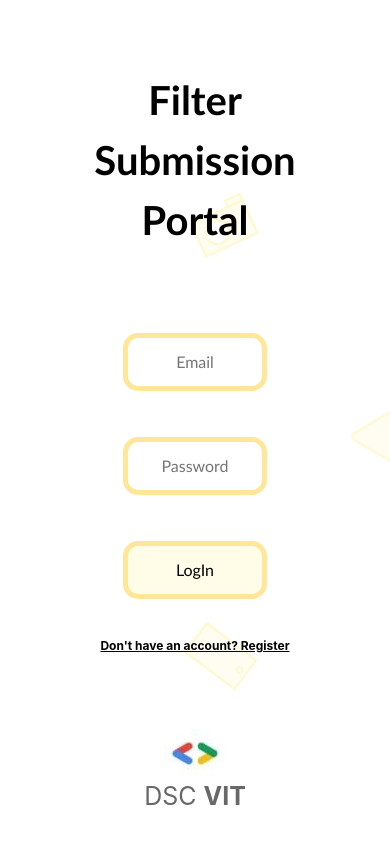
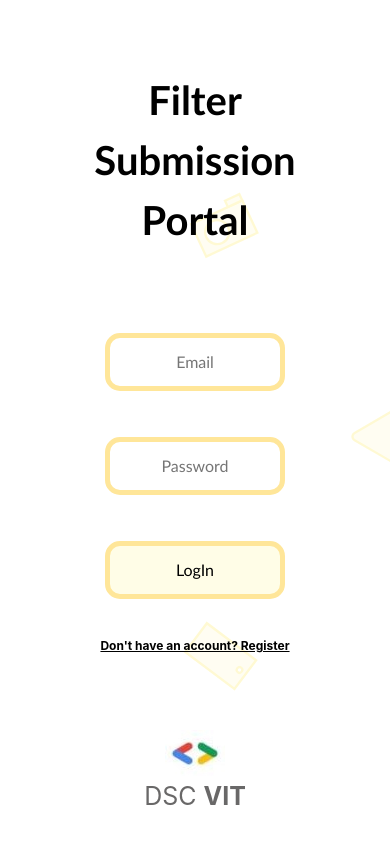
Before and after one commit to GDGVIT/snapchat-filter-portal, a plain HTML site: page index.html in a window 390 px wide. Shown: the top 844 px of the page. Drawn offline with nearby package versions, Linux system fonts and the light colour scheme.

Commit message:
Spacing and width changed as required

```diff
--- a/index.html
+++ b/index.html
@@ -13,12 +13,18 @@
         <style>
             @media (max-width : 650px) {
                 .input-width {
-                    min-width: 40%;
+                    min-width: 50%;
                 }
 
                 .logo,.dsclabel,.sclabel{
                     text-align:center;
                 }
+
+                .dscvit{
+                    padding-bottom:5px;
+                }
+
+
 
             }
 
```
Also changed, not shown: index2.html (+5 -0 lines), index3.html (+5 -0 lines).
